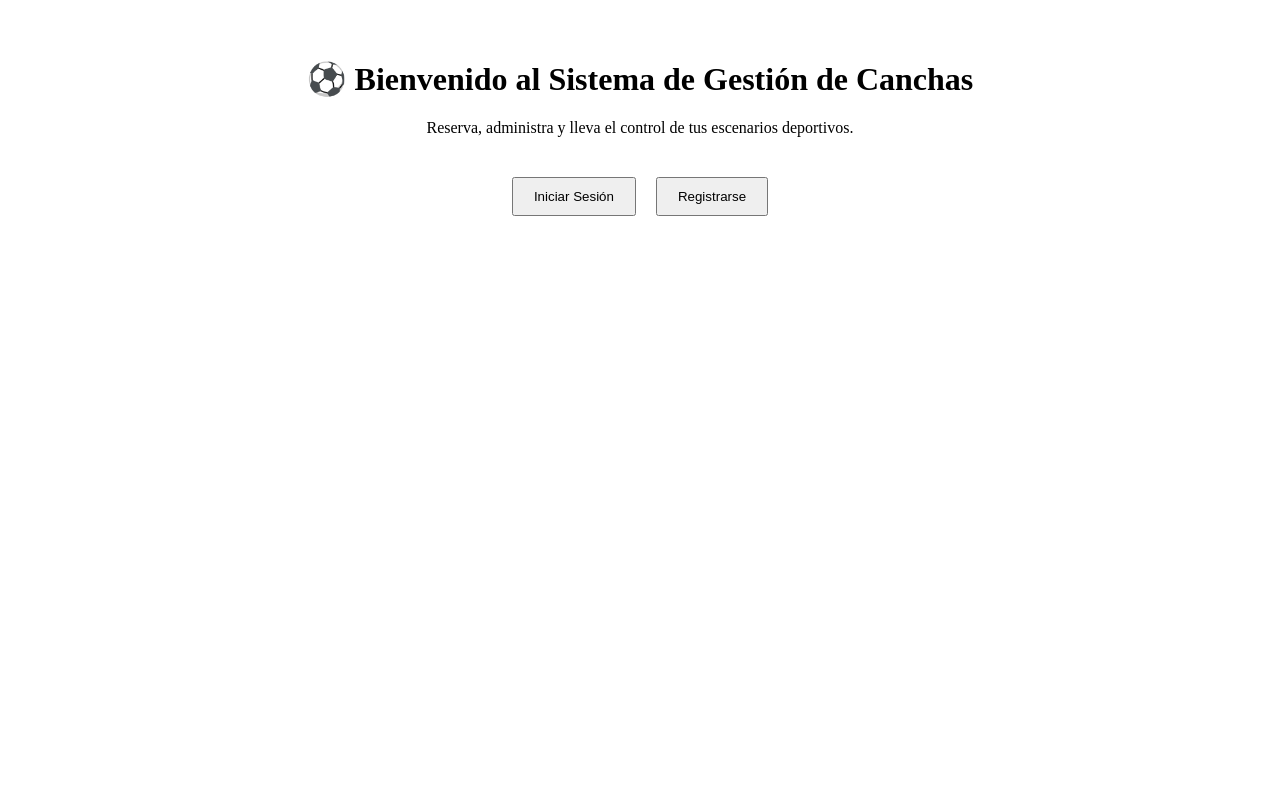
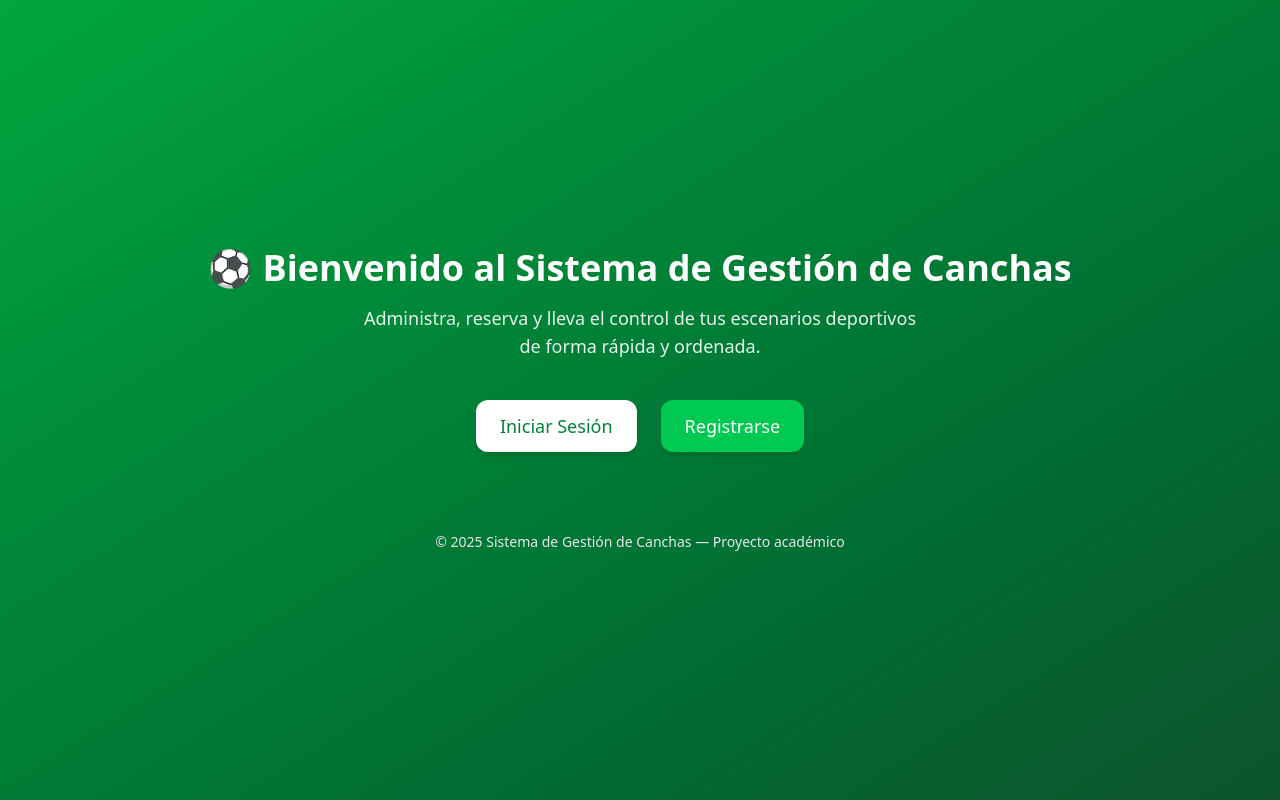
Before and after one commit to bypipe27/SISTEMA-DE-GESTION-DE-ESCENARIOS-DEPORTIVOS-EN-LA-CIUDAD-DE-TULUA, a React app in the folder frontend/: page / in a window 1280 px wide. Built offline with nearby package versions, Linux system fonts and the light colour scheme; the HTML template or start-up script is replaced by a standard one.

Commit message:
configuracion estilos

```diff
--- a/frontend/package.json
+++ b/frontend/package.json
@@ -13,8 +13,10 @@
     "vite": "^7.1.7"
   },
   "dependencies": {
+    "@tailwindcss/vite": "^4.1.14",
     "react": "^19.2.0",
     "react-dom": "^19.2.0",
-    "react-router-dom": "^7.9.3"
+    "react-router-dom": "^7.9.3",
+    "tailwindcss": "^4.1.14"
   }
 }
--- a/frontend/src/App.jsx
+++ b/frontend/src/App.jsx
@@ -16,4 +16,6 @@ function App() {
   );
 }
 
+
+
 export default App;
--- /dev/null
+++ b/frontend/src/components/Button.jsx
@@ -0,0 +1,22 @@
+import React from "react";
+
+function Button({ children, color = "green", onClick }) {
+  const base = "px-6 py-3 rounded-xl shadow-md transition text-lg font-medium";
+
+  const colors = {
+    green: "bg-green-500 hover:bg-green-400 text-white",
+    white: "bg-white hover:bg-gray-200 text-green-700",
+    outline: "border border-white text-white hover:bg-white hover:text-green-700",
+  };
+
+  return (
+    <button
+      className={`${base} ${colors[color]}`}
+      onClick={onClick}
+    >
+      {children}
+    </button>
+  );
+}
+
+export default Button;
--- /dev/null
+++ b/frontend/src/index.css
@@ -0,0 +1,2 @@
+
+@import "tailwindcss";
--- a/frontend/src/main.jsx
+++ b/frontend/src/main.jsx
@@ -1,6 +1,7 @@
 import React from 'react'
 import ReactDOM from 'react-dom/client'
 import App from './App.jsx'
+import "./index.css";
 
 ReactDOM.createRoot(document.getElementById('root')).render(
   <React.StrictMode>
--- a/frontend/src/pages/HomePage.jsx
+++ b/frontend/src/pages/HomePage.jsx
@@ -1,25 +1,30 @@
 import React from "react";
 import { Link } from "react-router-dom";
+import Button from "../components/Button";
 
 function HomePage() {
   return (
-    <div style={{ textAlign: "center", marginTop: "60px" }}>
-      <h1>⚽ Bienvenido al Sistema de Gestión de Canchas</h1>
-      <p>Reserva, administra y lleva el control de tus escenarios deportivos.</p>
+    <div className="min-h-screen flex flex-col justify-center items-center bg-gradient-to-br from-green-600 to-green-900 text-white">
+      <h1 className="text-4xl font-bold mb-4 text-center">
+        ⚽ Bienvenido al Sistema de Gestión de Canchas
+      </h1>
+      <p className="text-lg text-center max-w-xl mb-10 opacity-90">
+        Administra, reserva y lleva el control de tus escenarios deportivos de forma rápida y ordenada.
+      </p>
 
-      <div style={{ marginTop: "40px" }}>
+      <div className="flex gap-6">
         <Link to="/login">
-          <button style={{ marginRight: "20px", padding: "10px 20px" }}>
-            Iniciar Sesión
-          </button>
+          <Button color="white">Iniciar Sesión</Button>
         </Link>
 
         <Link to="/register">
-          <button style={{ padding: "10px 20px" }}>
-            Registrarse
-          </button>
+          <Button color="green">Registrarse</Button>
         </Link>
       </div>
+
+      <footer className="mt-20 text-sm text-gray-200">
+        © 2025 Sistema de Gestión de Canchas — Proyecto académico
+      </footer>
     </div>
   );
 }
--- /dev/null
+++ b/frontend/vite.config.js
@@ -0,0 +1,8 @@
+import { defineConfig } from 'vite'
+import tailwindcss from '@tailwindcss/vite'
+
+export default defineConfig({
+  plugins: [
+    tailwindcss(),
+  ],
+})
```
Also changed, not shown: 1 other file (tests, documents, lock files or other folders).
